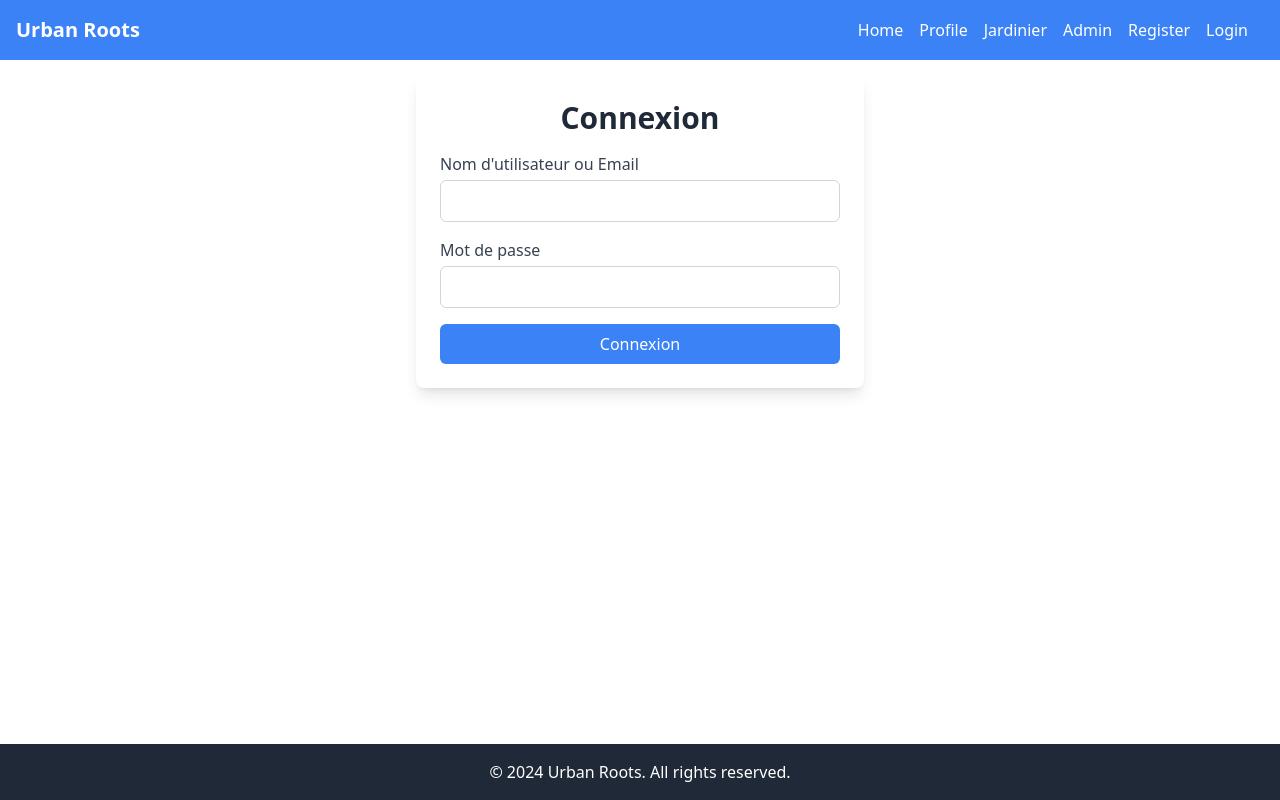
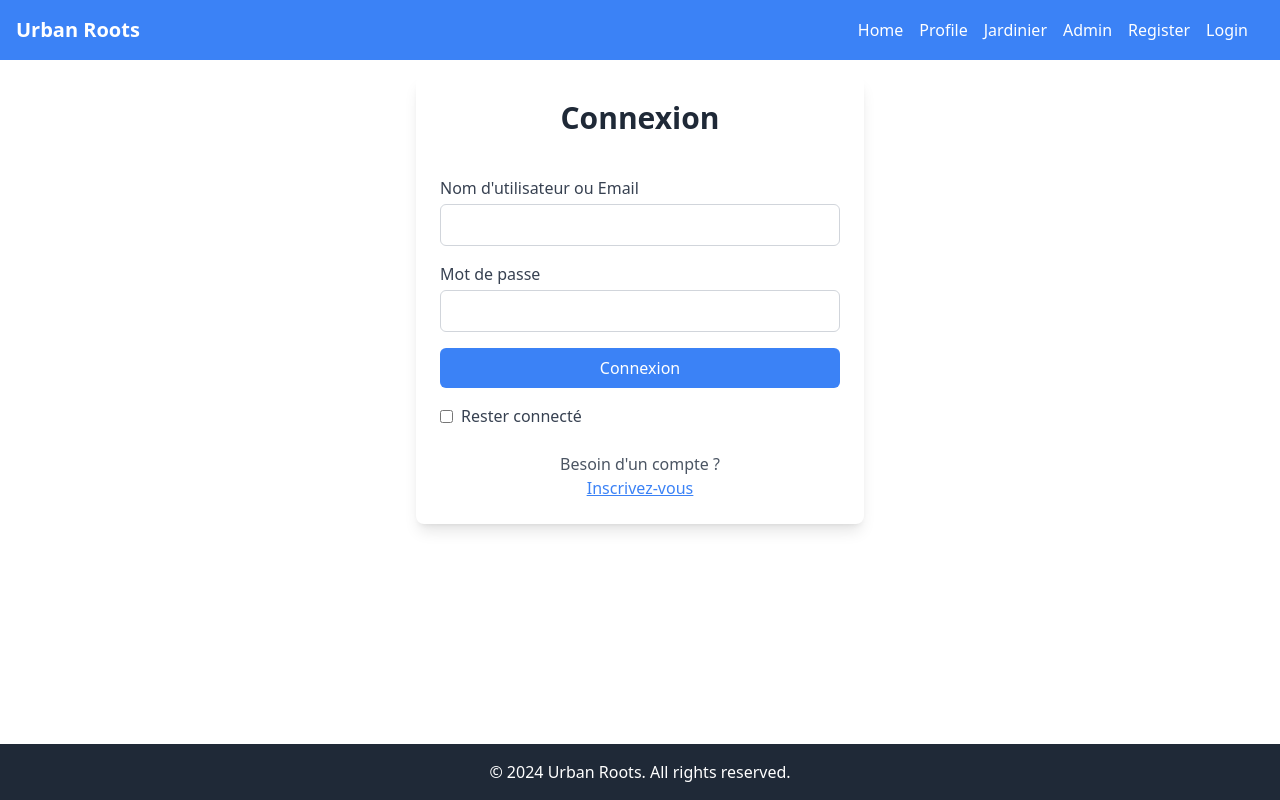
Before and after one commit to samti-chiheb/urbanRoots_frontend, a React (Vite) app: page /login in a window 1280 px wide. Built offline with nearby package versions, Linux system fonts and the light colour scheme.

Commit message:
add remembre device toggle

```diff
--- a/src/components/LoginForm.jsx
+++ b/src/components/LoginForm.jsx
@@ -1,12 +1,14 @@
-import React from "react";
+import React, { useEffect } from "react";
 import { useLoginForm } from "../hooks/useLoginForm";
 import FormInput from "./common/FormInput";
+import useAuth from "../hooks/useAuth";
 
 const LoginForm = () => {
   const { register, handleSubmit, errors } = useLoginForm();
+  const { togglePersist, persist } = useAuth();
 
   return (
-      <form onSubmit={handleSubmit} className="space-y-4">
+    <form onSubmit={handleSubmit} className="space-y-4 py-6">
       <FormInput
         label="Nom d'utilisateur ou Email"
         type="text"
@@ -25,6 +27,18 @@ const LoginForm = () => {
       >
         Connexion
       </button>
+      <div className="flex items-center space-x-2">
+        <input
+          type="checkbox"
+          id="trustDevice"
+          className="border border-gray-300 rounded-md focus:ring focus:ring-blue-200"
+          onChange={togglePersist}
+          checked={persist}
+        />
+        <label htmlFor="trustDevice" className="text-gray-700">
+          Rester connecté
+        </label>
+      </div>
     </form>
   );
 };
--- a/src/components/PresistLogin.jsx
+++ b/src/components/PresistLogin.jsx
@@ -6,20 +6,26 @@ import useAuth from "../hooks/useAuth";
 const PersistLogin = () => {
   const [isLoading, setIsLoading] = useState(true);
   const refresh = useRefreshToken();
-  const { auth } = useAuth();
+  const { auth, persist } = useAuth();
 
   useEffect(() => {
+    let isMounted = true;
+
     const verifyRefreshToken = async () => {
       try {
         await refresh();
       } catch (error) {
         console.error(error);
       } finally {
-        setIsLoading(false);
+        isMounted && setIsLoading(false);
       }
     };
 
-    !auth?.accessToken ? verifyRefreshToken() : setIsLoading(false);
+    !auth?.accessToken && persist ? verifyRefreshToken() : setIsLoading(false);
+
+    return () => {
+      isMounted = false;
+    };
   }, []);
 
   useEffect(() => {
@@ -27,7 +33,9 @@ const PersistLogin = () => {
     console.log(`access token: ${JSON.stringify(auth?.accessToken)}`);
   }, [isLoading]);
 
-  return <>{isLoading ? <p>Loading ... </p> : <Outlet />}</>;
+  return (
+    <>{!persist ? <Outlet /> : isLoading ? <p>Loading...</p> : <Outlet />}</>
+  );
 };
 
 export default PersistLogin;
--- a/src/components/common/FormInput.jsx
+++ b/src/components/common/FormInput.jsx
@@ -1,10 +1,10 @@
-
 const FormInput = ({ label, type, register, error }) => (
-  <div className="flex flex-col space-y-1">
+  <div className={"flex flex-col space-y-1"}>
     <label className={` ${error ? "text-red-600" : "text-gray-700"}`}>
       {error || label}
     </label>
     <input
+      id={label}
       type={type}
       {...register}
       className={`border border-gray-300 p-2 rounded-md focus:ring focus:ring-blue-200 w-full ${
--- a/src/contexts/AuthProvider.jsx
+++ b/src/contexts/AuthProvider.jsx
@@ -1,12 +1,23 @@
-import { createContext, useState } from "react";
+import { createContext, useState, useEffect } from "react";
 
 const AuthContext = createContext({});
 
 export const AuthProvider = ({ children }) => {
   const [auth, setAuth] = useState();
+  const [persist, setPersist] = useState(
+    JSON.parse(localStorage.getItem("persist")) || false
+  );
+
+  const togglePersist = () => {
+    setPersist((prev) => !prev);
+  };
+
+  useEffect(() => {
+    localStorage.setItem("persist", persist);
+  }, [persist]);
 
   return (
-    <AuthContext.Provider value={{ auth, setAuth }}>
+    <AuthContext.Provider value={{ auth, setAuth, persist, togglePersist }}>
       {children}
     </AuthContext.Provider>
   );
--- a/src/hooks/useLoginForm.js
+++ b/src/hooks/useLoginForm.js
@@ -7,7 +7,7 @@ import useAuth from "../hooks/useAuth";
 import { useLocation, useNavigate } from "react-router-dom";
 
 export const useLoginForm = () => {
-  const { auth, setAuth } = useAuth();
+  const { setAuth } = useAuth();
   const navigate = useNavigate();
   const location = useLocation();
   const from = location.state?.from?.pathname || "/";
--- a/src/pages/Login.jsx
+++ b/src/pages/Login.jsx
@@ -1,4 +1,5 @@
 import LoginForm from "../components/LoginForm";
+import { Link } from "react-router-dom";
 
 const Login = () => {
   return (
@@ -7,6 +8,13 @@ const Login = () => {
         Connexion
       </h2>
       <LoginForm />
+      <p className="text-center text-gray-600">
+        Besoin d'un compte ?
+        <br />
+        <span className="underline text-blue-500 hover:text-blue-700">
+          <Link to="/register">Inscrivez-vous</Link>
+        </span>
+      </p>
     </div>
   );
 };
--- a/src/pages/Register.jsx
+++ b/src/pages/Register.jsx
@@ -1,5 +1,5 @@
-// import PageWrapper from "../components/layout/PageWrapper";
 import RegisterForm from "../components/RegisterForm";
+import { Link } from "react-router-dom";
 
 const Register = () => {
   return (
@@ -8,9 +8,15 @@ const Register = () => {
         S'inscrire
       </h2>
       <RegisterForm />
+      <p className="text-center text-gray-600">
+        Vous avez déjà un compte ?
+        <br />
+        <span className="underline text-blue-500 hover:text-blue-700">
+          <Link to="/login">Se connecter</Link>
+        </span>
+      </p>
     </div>
   );
 };
 
 export default Register;
-// export default PageWrapper(Register, "register");
--- a/src/utils/validationSchema.js
+++ b/src/utils/validationSchema.js
@@ -8,23 +8,18 @@ export const registerSchema = z
       .string()
       .nonempty({ message: "Le nom d'utilisateur est requis" }),
     email: z.string().email({ message: "Adresse email invalide" }),
-    password: z
-      .string()
-      .min(6, {
-        message: "Le mot de passe doit contenir au moins 6 caractères",
-      }),
-    confirmPassword: z
-      .string()
-      .min(6, {
-        message:
-          "La confirmation du mot de passe doit contenir au moins 6 caractères",
-      }),
+    password: z.string().min(6, {
+      message: "Le mot de passe doit contenir au moins 6 caractères",
+    }),
+    confirmPassword: z.string().min(6, {
+      message:
+        "La confirmation du mot de passe doit contenir au moins 6 caractères",
+    }),
   })
   .refine((data) => data.password === data.confirmPassword, {
     message: "Les mots de passe ne correspondent pas",
     path: ["confirmPassword"],
   });
-
 
 export const loginSchema = z.object({
   identifier: z
@@ -33,4 +28,5 @@ export const loginSchema = z.object({
   password: z
     .string()
     .min(6, { message: "Le mot de passe doit contenir au moins 6 caractères" }),
+  persist: z.boolean().optional(),
 });
```
Lines whose indentation alone changed are shown as unchanged.
